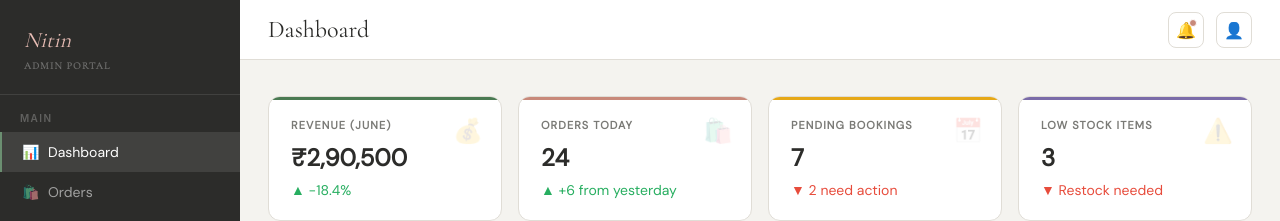
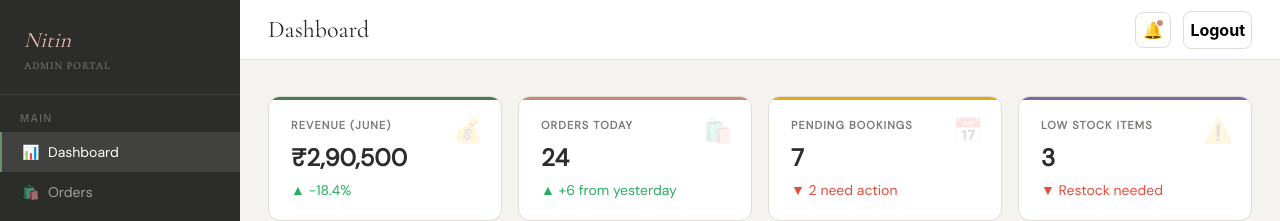
Before and after one commit to KinCode36/FlowerShop, a React (Vite) app: page / in a window 1280 px wide. Shown: the top 221 px of the page. Built offline with nearby package versions, Linux system fonts and the light colour scheme; sample sign-in values are in the browser's storage.

Commit message:
Add logout button to logout from admin panel

```diff
--- a/src/Components/NavBar/RightNav.jsx
+++ b/src/Components/NavBar/RightNav.jsx
@@ -1,6 +1,14 @@
 import React from 'react'
+import { logoutUser } from '../../utils/localStrage'
+import { useNavigate } from 'react-router-dom'
 
 const RightNav = () => {
+const navigate =  useNavigate()
+  const handleLogout = () => {
+    logoutUser()
+    navigate("/login")
+  }
+
   return (
 
 
@@ -10,8 +18,8 @@ const RightNav = () => {
           <span className="absolute top-1.5 right-1.5 w-2 h-2 rounded-full bg-[#C8897A] border border-white"></span>
         </button>
 
-        <button className="w-9 h-9 rounded-lg border border-[#E0DDD6] flex items-center justify-center hover:bg-[#F4F3EF]">
-          👤
+        <button onClick={handleLogout} className="p-1.5 font-bold hover:text-white transition-all duration-150 active:scale-95 rounded-lg border border-[#E0DDD6] flex items-center justify-center hover:bg-red-800">
+          Logout
         </button>
       </div>
 
```
